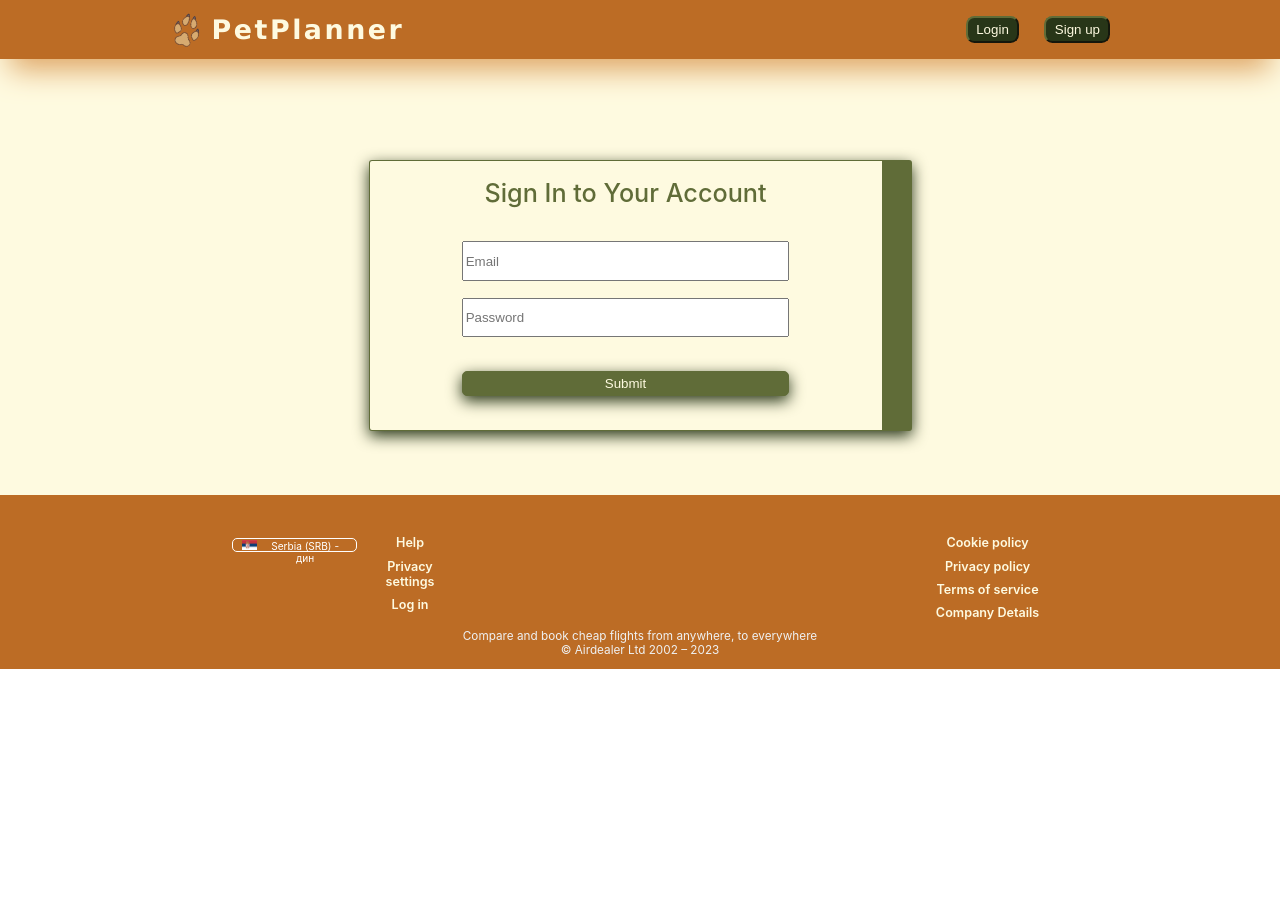
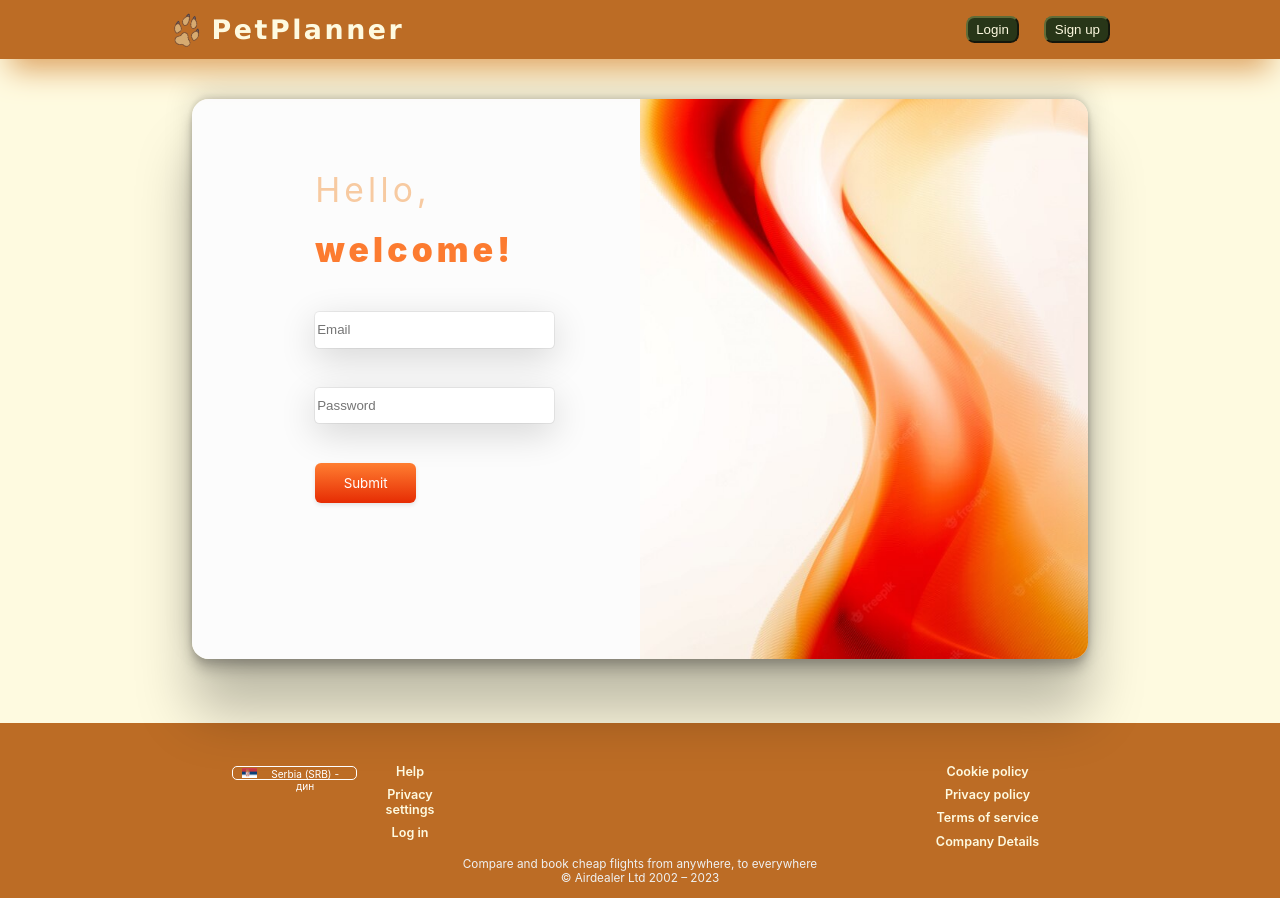
Before and after one commit to PetPlanner/PetPlanner-frontend, a React (Create React App) app in the folder app/: page /login in a window 1280 px wide. Before the commit the page ends 800 px from the top, so only its background shows below. Built offline with nearby package versions, Linux system fonts and the light colour scheme.

Commit message:
design login form and added toast service

```diff
--- a/app/package.json
+++ b/app/package.json
@@ -23,6 +23,7 @@
     "react-leaflet": "^4.2.1",
     "react-router-dom": "^6.10.0",
     "react-scripts": "5.0.1",
+    "react-toastify": "^9.1.3",
     "sass": "^1.62.0",
     "typescript": "^4.9.5",
     "web-vitals": "^2.1.4"
--- a/app/src/App.tsx
+++ b/app/src/App.tsx
@@ -2,12 +2,15 @@ import "./App.css";
 import Footer from "./layouts/footer";
 import Header from "./layouts/header";
 import { getRoutes } from "./routes/routes";
+import { ToastContainer } from "react-toastify";
+import "react-toastify/scss/main.scss";
 
 function App() {
   return (
     <div className="App">
       <Header />
       {getRoutes()}
+      <ToastContainer />
       <div className="landing__footer">
         <Footer />
       </div>
--- a/app/src/components/Forms/LoginForm/index.scss
+++ b/app/src/components/Forms/LoginForm/index.scss
@@ -1,59 +1,100 @@
 @import "../../../assets/styles/main.scss";
 
-.login_wrapper {
+.login-form {
+  width: 75%;
+  height: 75%;
   display: flex;
-  justify-content: center;
-}
-.login {
-  margin-top: 12rem;
-  display: flex;
-  justify-content: center;
-  border: 1px solid $color-green;
-  border-right: 30px solid $color-green;
-  width: 40%;
-  border-radius: 3px;
-  background-color: $color-white !important;
-  box-shadow: $color-dark-green 0px 5px 15px;
-}
-.loginForm {
-  width: 80%;
+  flex-direction: column;
+  padding: 5%;
+
   &__title {
-    margin-top: 2rem;
-    font-size: 3rem;
-    font-weight: 500;
-    color: $color-green;
+    width: 100%;
+    height: 30%;
+    margin-bottom: 3vh;
+    &--hello {
+      height: 50%;
+      color: #f7caa1;
+      font-size: 4rem;
+      font-weight: 400;
+      letter-spacing: 0.5rem;
+      padding-left: 20%;
+      text-align: left;
+    }
+    &--welcome {
+      height: 50%;
+      color: #fc7b30;
+      font-size: 4rem;
+      font-weight: 1000;
+      letter-spacing: 0.5rem;
+      padding-left: 20%;
+      text-align: left;
+    }
   }
-  &__fields {
-    display: flex;
-    justify-content: center;
-    margin: 4rem 0rem;
+
+  &__contrainer {
+    width: 100%;
+    height: 70%;
+    padding-left: 20%;
+    text-align: left;
+
+    &__form {
+      width: 100%;
+      height: 100%;
+
+      &--error {
+        margin-top: 0.4rem;
+        color: red;
+      }
+      &__field {
+        margin-bottom: 5vh;
+      }
+      &--field {
+        width: 70%;
+        height: 4rem;
+        box-shadow: rgba(0, 0, 0, 0.16) 0px 10px 36px 0px,
+          rgba(0, 0, 0, 0.06) 0px 0px 0px 1px;
+        border: none;
+        border-radius: 0.5rem;
+        transition: box-shadow 0.5s;
+      }
+      &--field:hover {
+        box-shadow: rgba(253, 76, 0, 0.5) 0 3px 8px;
+      }
+      &__button {
+        width: 30%;
+      }
+    }
   }
 }
-
-.login__form {
-  display: flex;
-  flex-direction: column;
-  gap: 2rem;
-  width: 80%;
+.button-42 {
+  background-color: initial;
+  background-image: linear-gradient(-180deg, #ff7e31, #e62c03);
+  border-radius: 6px;
+  box-shadow: rgba(0, 0, 0, 0.1) 0 2px 4px;
+  color: #ffffff;
+  cursor: pointer;
+  display: inline-block;
+  font-family: Inter, -apple-system, system-ui, Roboto, "Helvetica Neue", Arial,
+    sans-serif;
+  height: 40px;
+  line-height: 40px;
+  outline: 0;
+  overflow: hidden;
+  padding: 0 20px;
+  pointer-events: auto;
+  position: relative;
+  text-align: center;
+  touch-action: manipulation;
+  user-select: none;
+  -webkit-user-select: none;
+  vertical-align: top;
+  white-space: nowrap;
+  width: 100%;
+  z-index: 9;
+  border: 0;
+  transition: box-shadow 0.2s;
 }
 
-.login__field {
-  height: 4rem;
+.button-42:hover {
+  box-shadow: rgba(253, 76, 0, 0.5) 0 3px 8px;
 }
-
-.login__button {
-  margin-top: 2rem;
-  height: 3rem;
-  color: $color-white;
-  background-color: $color-green;
-  border-radius: 5px;
-  border: 1px solid $color-green;
-  cursor: pointer;
-  box-shadow: $color-dark-green 0px 5px 15px;
-}
-
-.login__button:hover {
-  height: 4rem;
-  transition: all 0.3s;
-  background-color: $color-dark-green;
-}
--- a/app/src/components/Forms/LoginForm/index.tsx
+++ b/app/src/components/Forms/LoginForm/index.tsx
@@ -1,81 +1,91 @@
 import { ErrorMessage, Field, Form, Formik } from "formik";
 import "./index.scss";
 import { login } from "../../../services/authService";
-import { useContext } from "react";
-import AuthContext from "../../../store/login/AuthContext";
 import { useNavigate } from "react-router-dom";
+import { WarningMessage } from "../../../utils/toastService/toastService";
 
 const LoginForm = () => {
-  const contex = useContext(AuthContext);
   const navigate = useNavigate();
+
   return (
-    <div className="login_wrapper">
-      <div className="login">
-        <div className="loginForm">
-          <div className="loginForm__title">Sign In to Your Account</div>
-          <div className="loginForm__fields">
+    <div className="login-form">
+      <div className="login-form__title">
+        <div className="login-form__title--hello">Hello,</div>
+        <div className="login-form__title--welcome">welcome!</div>
+      </div>
+      <div className="login-form__contrainer">
         <Formik
           initialValues={{ email: "", password: "" }}
-              // validate={(values) => {
-              //   const errors = {};
-              //   if (!values.email) {
-              //     errors.email = "Required";
-              //   } else if (
-              //     !/^[A-Z0-9._%+-]+@[A-Z0-9.-]+\.[A-Z]{2,}$/i.test(values.email)
-              //   ) {
-              //     errors.email = "Invalid email address";
-              //   }
-              //   if (!values.password) {
-              //     errors.password = "Required";
-              //   } else if (values.password.length < 8) {
-              //     errors.password =
-              //       "Password must be at least 8 characters long";
-              //   }
-              //   return errors;
-              // }}
+          validate={(values) => {
+            const errors = {};
+            if (!values.email) {
+              (errors as any).email = "Required";
+            } else if (
+              !/^[A-Z0-9._%+-]+@[A-Z0-9.-]+\.[A-Z]{2,}$/i.test(values.email)
+            ) {
+              (errors as any).email = "Invalid email address";
+            }
+            if (!values.password) {
+              (errors as any).password = "Required";
+            } else if (values.password.length < 8) {
+              (errors as any).password =
+                "Password must be at least 8 characters long";
+            }
+            return errors;
+          }}
           onSubmit={async (values, { setSubmitting }) => {
             let res: any;
+            console.log(values);
             res = await login(values);
-                console.log(res);
-                // if (!res || !res.ok) {
-                //   alert("Wrong credentials");
-                //   return;
-                // }
-                contex.login(res.data.token);
+            if (!res || !res.data) {
+              WarningMessage("Wrong credentials");
+              return;
+            }
             navigate("/");
             console.log(res.data.token);
             setSubmitting(false);
           }}
         >
           {({ isSubmitting }) => (
-                <Form className="login__form">
+            <Form className="login-form__contrainer__form">
+              <div className="login-form__contrainer__form__field">
                 <Field
                   type="email"
                   name="email"
-                    className="login__field"
+                  className="login-form__contrainer__form--field"
                   placeholder="Email"
                 />
-                  <ErrorMessage name="email" component="div" />
+                <ErrorMessage
+                  name="email"
+                  component="div"
+                  className="login-form__contrainer__form--error"
+                />
+              </div>
+              <div className="login-form__contrainer__form__field">
                 <Field
                   type="password"
                   name="password"
-                    className="login__field"
+                  className="login-form__contrainer__form--field"
                   placeholder="Password"
                 />
-                  <ErrorMessage name="password" component="div" />
+                <ErrorMessage
+                  name="password"
+                  component="div"
+                  className="login-form__contrainer__form--error"
+                />
+              </div>
+              <div className="login-form__contrainer__form__button">
                 <button
                   type="submit"
                   disabled={isSubmitting}
-                    className="login__button"
+                  className="button-42"
                 >
                   Submit
                 </button>
+              </div>
             </Form>
           )}
         </Formik>
-          </div>
-          <div className="loginForm__button"></div>
-        </div>
       </div>
     </div>
   );
--- a/app/src/index.tsx
+++ b/app/src/index.tsx
@@ -4,18 +4,15 @@ import "./index.css";
 import App from "./App";
 import reportWebVitals from "./reportWebVitals";
 import { BrowserRouter } from "react-router-dom";
-import { AuthContextProvider } from "./store/login/AuthContext";
 
 const root = ReactDOM.createRoot(
   document.getElementById("root") as HTMLElement
 );
 root.render(
   <React.StrictMode>
-    <AuthContextProvider>
-      <BrowserRouter>
-        <App />
-      </BrowserRouter>
-    </AuthContextProvider>
+    <BrowserRouter>
+      <App />
+    </BrowserRouter>
   </React.StrictMode>
 );
 
--- a/app/src/layouts/header/index.tsx
+++ b/app/src/layouts/header/index.tsx
@@ -1,10 +1,6 @@
-import { useContext } from "react";
 import "./index.scss";
-import AuthContext from "../../store/login/AuthContext";
 import { useNavigate } from "react-router-dom";
 const Header = () => {
-  const context = useContext(AuthContext);
-  const isLoggedIn = context.isLoggedIn;
   const navigate = useNavigate();
 
   const getLoggedButtons = () => {
--- a/app/src/pages/Login/index.scss
+++ b/app/src/pages/Login/index.scss
@@ -0,0 +1,35 @@
+@import "../../assets/styles/main.scss";
+
+.login-page {
+  display: flex;
+  justify-content: center;
+  margin-top: 5vh;
+  &-container {
+    width: 70vw;
+    height: 70vh;
+    display: flex;
+    flex-direction: row;
+    box-shadow: rgba(0, 0, 0, 0.25) 0px 54px 55px,
+      rgba(0, 0, 0, 0.12) 0px -12px 30px, rgba(0, 0, 0, 0.12) 0px 4px 6px,
+      rgba(0, 0, 0, 0.17) 0px 12px 13px, rgba(0, 0, 0, 0.09) 0px -3px 5px;
+    border-radius: 2rem;
+
+    &--form {
+      height: 100%;
+      width: 50%;
+      border-radius: 2rem 0 0 2rem;
+      background-color: #fcfcfc;
+      display: flex;
+      justify-content: center;
+      align-items: center;
+    }
+    &--img {
+      height: 100%;
+      width: 50%;
+      background-image: url("../../assets/images/login.jpg");
+      background-size: cover;
+      background-position: center;
+      border-radius: 0 2rem 2rem 0;
+    }
+  }
+}
--- a/app/src/pages/Login/index.tsx
+++ b/app/src/pages/Login/index.tsx
@@ -1,10 +1,15 @@
 import LoginForm from "../../components/Forms/LoginForm";
-
+import "./index.scss";
 const LoginPage = () => {
   return (
-    <>
-      <LoginForm />
-    </>
+    <div className="login-page">
+      <div className="login-page-container">
+        <div className="login-page-container--form">
+          <LoginForm></LoginForm>
+        </div>
+        <div className="login-page-container--img"></div>
+      </div>
+    </div>
   );
 };
 
--- a/app/src/store/login/AuthContext.tsx
+++ /dev/null
@@ -1,113 +0,0 @@
-import React, { useState, useEffect, useCallback } from "react";
-import jwt from "jwt-decode";
-import User from "../../model/user";
-
-let logoutTimer: any;
-let initialToken: string = "";
-let initialUser = {} as User;
-
-const AuthContext = React.createContext({
-  token: "",
-  isLoggedIn: false,
-  user: { email: "", id: "", role: "" },
-  login: (token: string) => {},
-  logout: () => {},
-});
-
-const calculateRemainingTime = (expiresIn: any) => {
-  const currentTime = new Date().getTime();
-
-  const remainingTime = expiresIn - currentTime;
-
-  return remainingTime;
-};
-
-const retrieveStoredToken = () => {
-  const storedToken = localStorage.getItem("token");
-  const expiresIn = localStorage.getItem("expires");
-  const remainingTime = calculateRemainingTime(expiresIn);
-
-  if (remainingTime <= 0) {
-    localStorage.removeItem("token");
-    localStorage.removeItem("expires");
-    return null;
-  }
-  return { token: storedToken, duration: remainingTime };
-};
-
-const retrieveUserFromToken = (token: string) => {
-  const decodedToken = jwt(token);
-
-  let user: User;
-  user = {
-    email: (decodedToken as any).sub,
-    id: (decodedToken as any).id,
-    role: (decodedToken as any).role,
-  };
-
-  return user;
-};
-
-export const AuthContextProvider = (props: any) => {
-  const tokenData = retrieveStoredToken();
-
-  if (tokenData !== null) {
-    initialToken = tokenData.token as string;
-    initialUser = retrieveUserFromToken(initialToken);
-  }
-
-  const [token, setToken] = useState<string>(initialToken);
-  const [user, setUser] = useState<User>(initialUser);
-
-  const userIsLoggedIn = !!token;
-
-  const loginHandler = (token: string) => {
-    let decodedToken = jwt(token);
-    let expiresIn = (decodedToken as any).exp;
-
-    const remainingTime = calculateRemainingTime(expiresIn);
-
-    localStorage.setItem("token", token);
-    localStorage.setItem("expires", expiresIn.toString() + "000");
-    console.log("USAO SAM");
-    setToken(token);
-    setUser(retrieveUserFromToken(token));
-    logoutTimer = setTimeout(logoutHandler, remainingTime);
-  };
-
-  const logoutHandler = useCallback(() => {
-    setToken("");
-    setUser({ email: "", id: "", role: "" });
-    localStorage.removeItem("token");
-    localStorage.removeItem("expires");
-    console.log("ALI I OVDE");
-
-    if (logoutTimer) {
-      clearTimeout(logoutTimer);
-    }
-  }, []);
-
-  useEffect(() => {
-    if (tokenData) {
-      if ((tokenData as any).token) {
-        logoutTimer = setTimeout(logoutHandler, (tokenData as any).duration);
-      }
-    }
-  }, [tokenData, logoutHandler]);
-
-  const contextValue = {
-    token: token,
-    isLoggedIn: userIsLoggedIn,
-    user: user,
-    login: loginHandler,
-    logout: logoutHandler,
-  };
-
-  return (
-    <AuthContext.Provider value={contextValue}>
-      {props.children}
-    </AuthContext.Provider>
-  );
-};
-
-export default AuthContext;
--- /dev/null
+++ b/app/src/utils/toastService/toastService.tsx
@@ -0,0 +1,54 @@
+import { toast } from "react-toastify";
+
+export function SuccesMessage(message: string) {
+  return toast.success(message, {
+    position: "top-center",
+    autoClose: 1000,
+    hideProgressBar: false,
+    closeOnClick: true,
+    pauseOnHover: true,
+    draggable: true,
+    progress: undefined,
+    theme: "light",
+    style: { fontSize: "1.6rem" },
+  });
+}
+
+export function WarningMessage(message: string) {
+  return toast.warning(message, {
+    position: "top-center",
+    autoClose: 1000,
+    hideProgressBar: false,
+    closeOnClick: true,
+    pauseOnHover: true,
+    draggable: true,
+    progress: undefined,
+    theme: "light",
+  });
+}
+
+export function InfoMessage(message: string) {
+  return toast.info(message, {
+    position: "top-center",
+    autoClose: 1000,
+    hideProgressBar: false,
+    closeOnClick: true,
+    pauseOnHover: true,
+    draggable: true,
+    progress: undefined,
+    theme: "light",
+  });
+}
+
+export function ErrorMessage(message: string) {
+  return toast.error(message, {
+    position: "top-center",
+    autoClose: 1000,
+    hideProgressBar: false,
+    closeOnClick: true,
+    pauseOnHover: true,
+    draggable: true,
+    progress: undefined,
+    theme: "light",
+  });
+}
```
Also changed, not shown: app/src/assets/images/login.jpg (added), 1 other file (tests, documents, lock files or other folders). Lines whose indentation alone changed are shown as unchanged.
